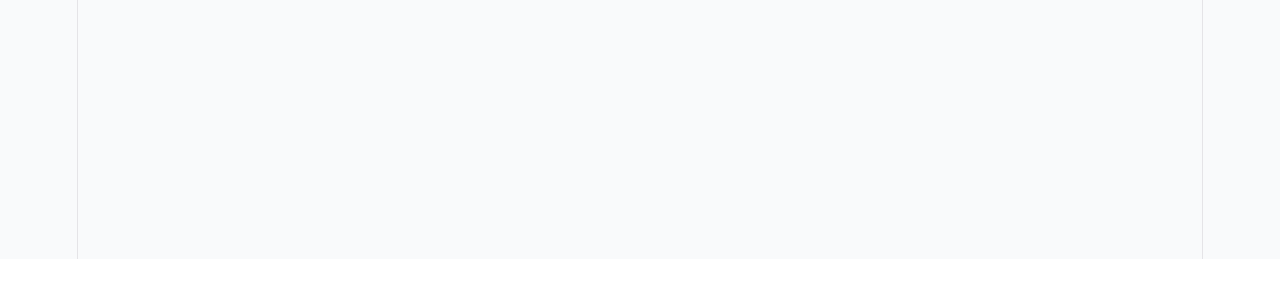
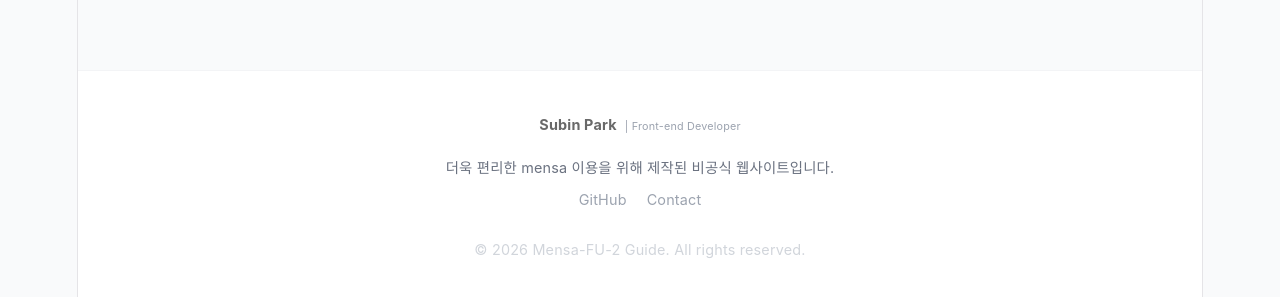
Before and after one commit to suzzang2/Mensa-FU, a React (Vite) app in the folder client/: page / in a window 1280 px wide. Shown: the part 541-838 px from the top of the page. Before the commit the page ends 800 px from the top, so only its background shows below. Built offline with nearby package versions, Linux system fonts and the light colour scheme; no server answers.

Commit message:
FEAT: footer 추가

```diff
--- a/client/src/App.tsx
+++ b/client/src/App.tsx
@@ -5,6 +5,7 @@ import Header from './components/Header';
 import Recommendation from './components/Recommendation';
 import CategorySection from './components/CategorySection'; // ✨ 아코디언 로직이 담긴 컴포넌트
 import type { MenuItem } from './types/menu';
+import Footer from './components/Footer';
 
 const API_URL = import.meta.env.PROD
   ? 'https://mensa-fu.onrender.com/api/menu' // 배포 환경 (Render 주소)
@@ -144,6 +145,7 @@ function App() {
           </Sidebar>
         </MainGrid>
       </Container>
+      <Footer />
     </>
   );
 }
--- /dev/null
+++ b/client/src/components/Footer.tsx
@@ -0,0 +1,84 @@
+import styled from 'styled-components';
+
+const FooterContainer = styled.footer`
+  width: 100%;
+  padding: 40px 0px;
+  margin-top: 40px;
+  border-top: 1px solid #f3f4f6;
+  background-color: #ffffff;
+  color: #6b7280;
+  text-align: center;
+`;
+
+const FooterContent = styled.div`
+  max-width: 100%;
+  margin: 0 auto;
+`;
+
+const DevInfo = styled.div`
+  margin-bottom: 16px;
+
+  .name {
+    font-weight: 700;
+    color: #696969;
+    font-size: 0.8rem;
+  }
+
+  .role {
+    font-size: 0.6rem;
+    margin-left: 8px;
+    color: #9ca3af;
+  }
+`;
+
+const Links = styled.div`
+  display: flex;
+  justify-content: center;
+  gap: 20px;
+  margin-bottom: 24px;
+
+  a {
+    color: #9ca3af;
+    text-decoration: none;
+    font-size: 0.8rem;
+    transition: color 0.2s;
+
+    &:hover {
+      color: #3b82f6; /* 마우스 올리면 파란색으로 변함 */
+    }
+  }
+`;
+
+const Copyright = styled.p`
+  font-size: 0.8rem;
+  color: #d1d5db;
+`;
+
+const Footer = () => {
+  return (
+    <FooterContainer>
+      <FooterContent>
+        <DevInfo>
+          <span className="name">Subin Park</span>
+          <span className="role">| Front-end Developer</span>
+        </DevInfo>
+
+        <p style={{ fontSize: '0.8rem', marginBottom: '8px', lineHeight: '1.6' }}>
+          더욱 편리한 mensa 이용을 위해 제작된 비공식 웹사이트입니다.
+        </p>
+
+        <Links>
+          <a href="https://github.com/suzzang2" target="_blank" rel="noreferrer">GitHub</a>
+          <a href="mailto:burittodance@naver.com">Contact</a>
+          {/* <a href="https://www.instagram.com/your-id" target="_blank" rel="noreferrer">Instagram</a> */}
+        </Links>
+
+        <Copyright>
+          &copy; 2026 Mensa-FU-2 Guide. All rights reserved.
+        </Copyright>
+      </FooterContent>
+    </FooterContainer>
+  );
+};
+
+export default Footer;
```
